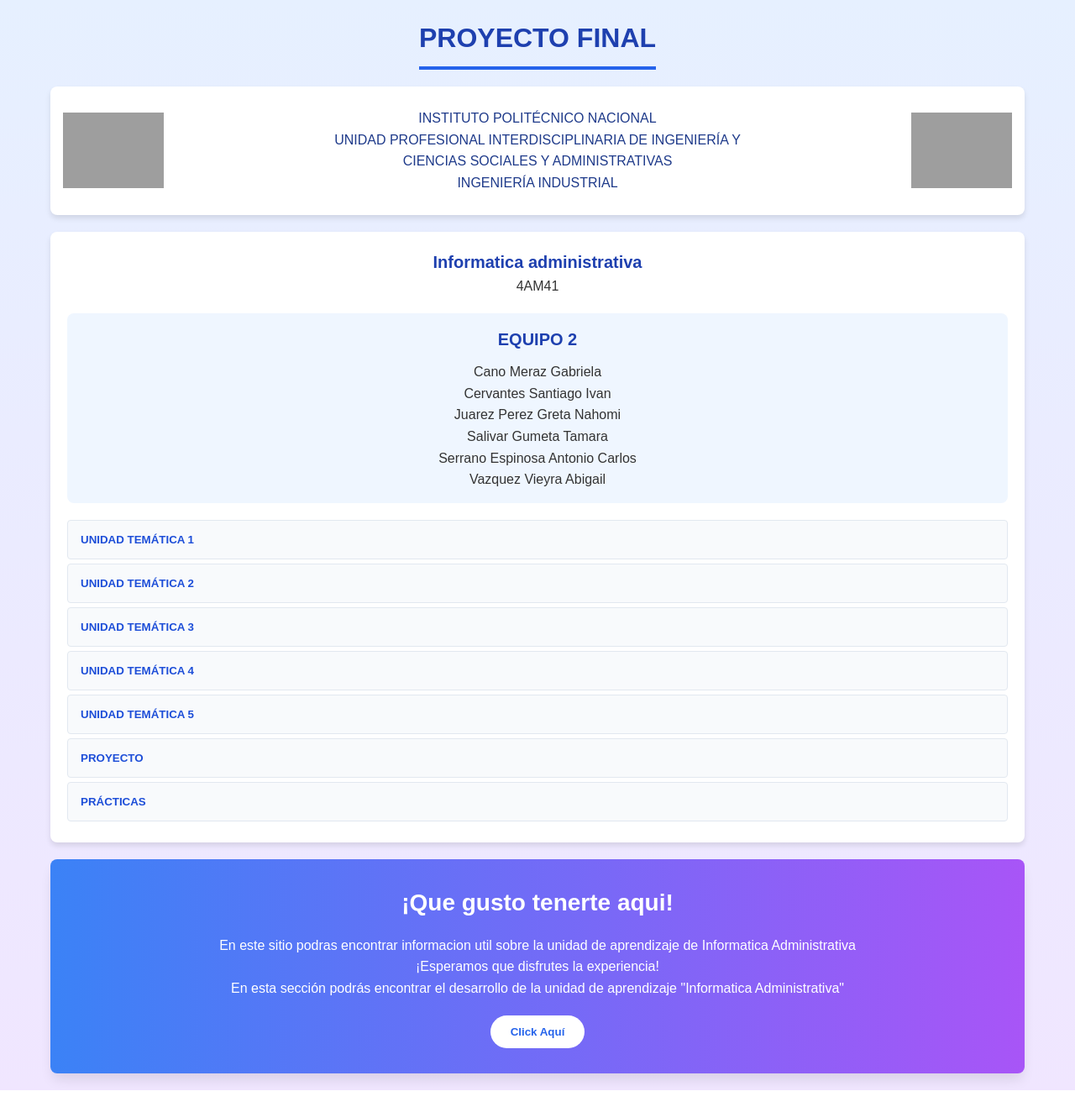
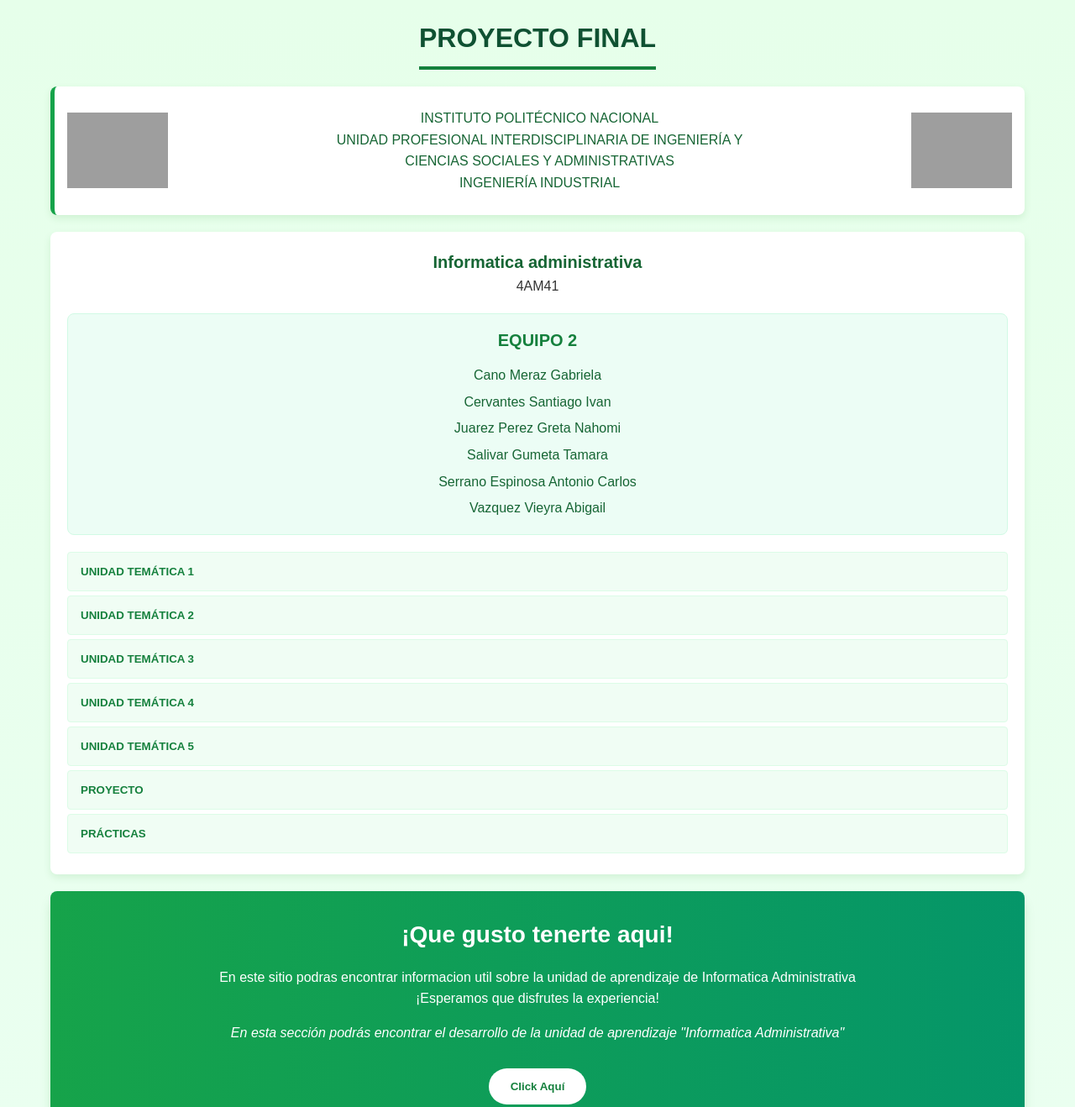
Before and after one commit to Ismael101003/Proyecto_Final, a plain HTML site: page index.html in a window 1280 px wide. Shown: the top 1318 px of the page at 84% size. Drawn offline with Linux system fonts and the light colour scheme; grey boxes are pictures that could not be loaded.

Commit message:
FEAT CAMBIOS DE COLORES

```diff
--- a/Style.css
+++ b/Style.css
@@ -1,4 +1,4 @@
-
+/* Base styles with green color scheme */
 * {
   margin: 0;
   padding: 0;
@@ -7,7 +7,7 @@
 }
 
 body {
-  background: linear-gradient(to bottom, #e6f0ff, #f0e6ff);
+  background: linear-gradient(to bottom, #e6ffea, #eafff0);
   min-height: 100vh;
   color: #333;
   line-height: 1.6;
@@ -28,8 +28,8 @@
 .title {
   font-size: 32px;
   font-weight: bold;
-  color: #1e40af;
-  border-bottom: 4px solid #2563eb;
+  color: #0f5132;
+  border-bottom: 4px solid #15803d;
   padding-bottom: 8px;
   display: inline-block;
 }
@@ -42,15 +42,16 @@
   align-items: center;
   background-color: white;
   border-radius: 8px;
-  box-shadow: 0 4px 6px rgba(0, 0, 0, 0.1);
+  box-shadow: 0 4px 10px rgba(0, 128, 0, 0.1);
   padding: 15px;
   margin-bottom: 20px;
+  border-left: 5px solid #16a34a;
 }
 
 .institution-info {
   text-align: center;
   font-weight: 500;
-  color: #1e3a8a;
+  color: #166534;
   margin: 10px 0;
 }
 
@@ -63,7 +64,7 @@
 .group-info {
   background-color: white;
   border-radius: 8px;
-  box-shadow: 0 4px 6px rgba(0, 0, 0, 0.1);
+  box-shadow: 0 4px 10px rgba(0, 128, 0, 0.1);
   padding: 20px;
   margin-bottom: 20px;
 }
@@ -76,21 +77,22 @@
 .course-title {
   font-size: 20px;
   font-weight: bold;
-  color: #1e40af;
+  color: #166534;
 }
 
 .team-info {
-  background-color: #eff6ff;
+  background-color: #ecfdf5;
   border-radius: 8px;
   padding: 15px;
   margin-bottom: 20px;
+  border: 1px solid #d1fae5;
 }
 
 .team-title {
   font-size: 20px;
   font-weight: bold;
   text-align: center;
-  color: #1e40af;
+  color: #15803d;
   margin-bottom: 10px;
 }
 
@@ -99,25 +101,35 @@
   list-style-type: none;
 }
 
+.team-members li {
+  padding: 3px 0;
+  color: #166534;
+}
+
 /* Accordion */
 .accordion-button {
   width: 100%;
   text-align: left;
   padding: 15px;
-  background-color: #f8fafc;
-  border: 1px solid #e2e8f0;
+  background-color: #f0fdf4;
+  border: 1px solid #dcfce7;
   border-radius: 4px;
   font-weight: bold;
-  color: #1d4ed8;
+  color: #15803d;
   cursor: pointer;
   margin-bottom: 5px;
+  transition: background-color 0.3s;
+}
+
+.accordion-button:hover {
+  background-color: #dcfce7;
 }
 
 .accordion-content {
   display: none;
   padding: 15px;
   background-color: white;
-  border: 1px solid #e2e8f0;
+  border: 1px solid #dcfce7;
   border-top: none;
   margin-bottom: 10px;
 }
@@ -125,15 +137,22 @@
 .content-link {
   display: block;
   padding: 8px;
-  color: #2563eb;
+  color: #16a34a;
   text-decoration: none;
+  transition: background-color 0.2s;
+  border-radius: 4px;
+}
+
+.content-link:hover {
+  background-color: #f0fdf4;
+  text-decoration: underline;
 }
 
 /* Welcome section */
 .welcome-section {
-  background: linear-gradient(to right, #3b82f6, #a855f7);
+  background: linear-gradient(to right, #16a34a, #059669);
   border-radius: 8px;
-  box-shadow: 0 10px 15px -3px rgba(0, 0, 0, 0.1);
+  box-shadow: 0 10px 15px -3px rgba(0, 128, 0, 0.2);
   padding: 30px;
   text-align: center;
   color: white;
@@ -145,15 +164,32 @@
   margin-bottom: 15px;
 }
 
+.welcome-text {
+  margin-bottom: 15px;
+}
+
+.welcome-description {
+  margin-bottom: 20px;
+  font-style: italic;
+}
+
 .welcome-button {
   background-color: white;
-  color: #2563eb;
+  color: #15803d;
   font-weight: bold;
   padding: 12px 24px;
   border: none;
   border-radius: 50px;
   cursor: pointer;
-  margin-top: 20px;
+  margin-top: 10px;
+  transition: all 0.3s;
+  border: 2px solid transparent;
+}
+
+.welcome-button:hover {
+  background-color: #f0fdf4;
+  transform: scale(1.05);
+  border-color: #dcfce7;
 }
 
 /* Responsive */
```
Also changed, not shown: index.html (+1 -1 lines).
